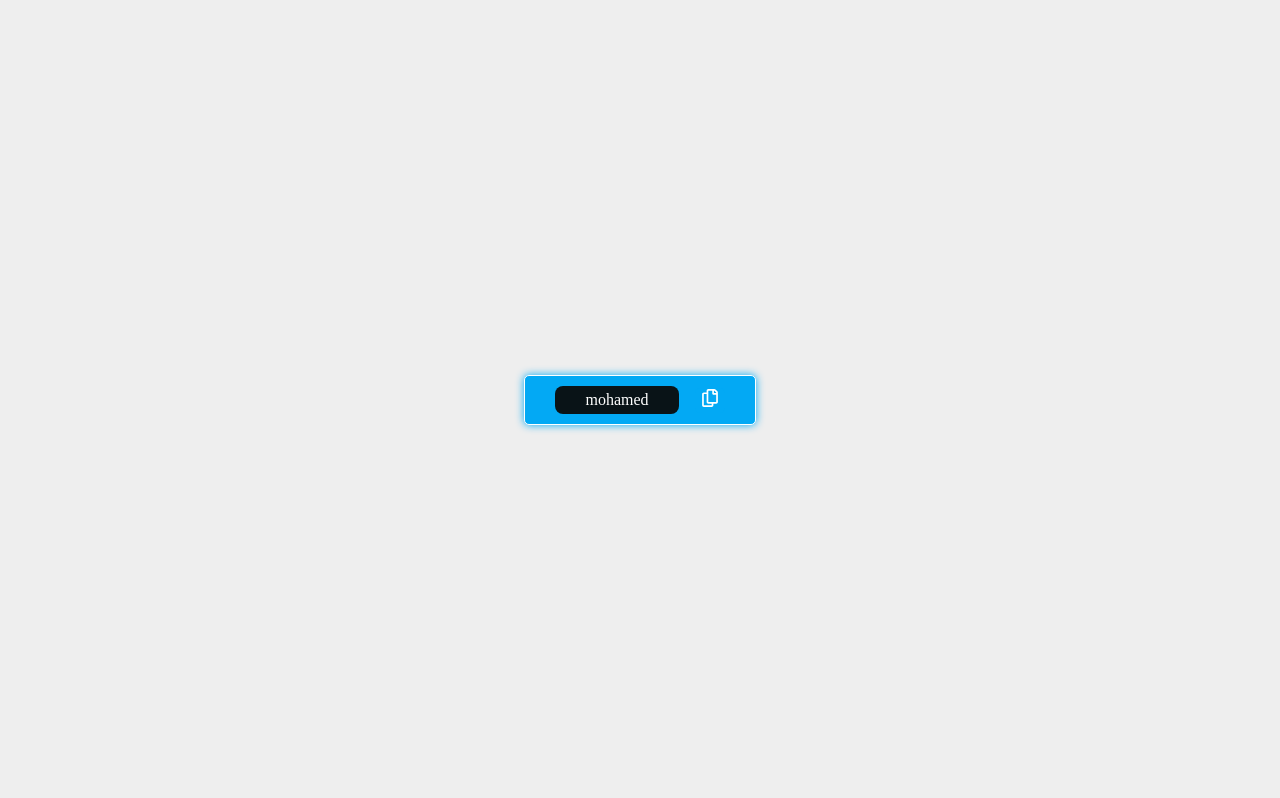
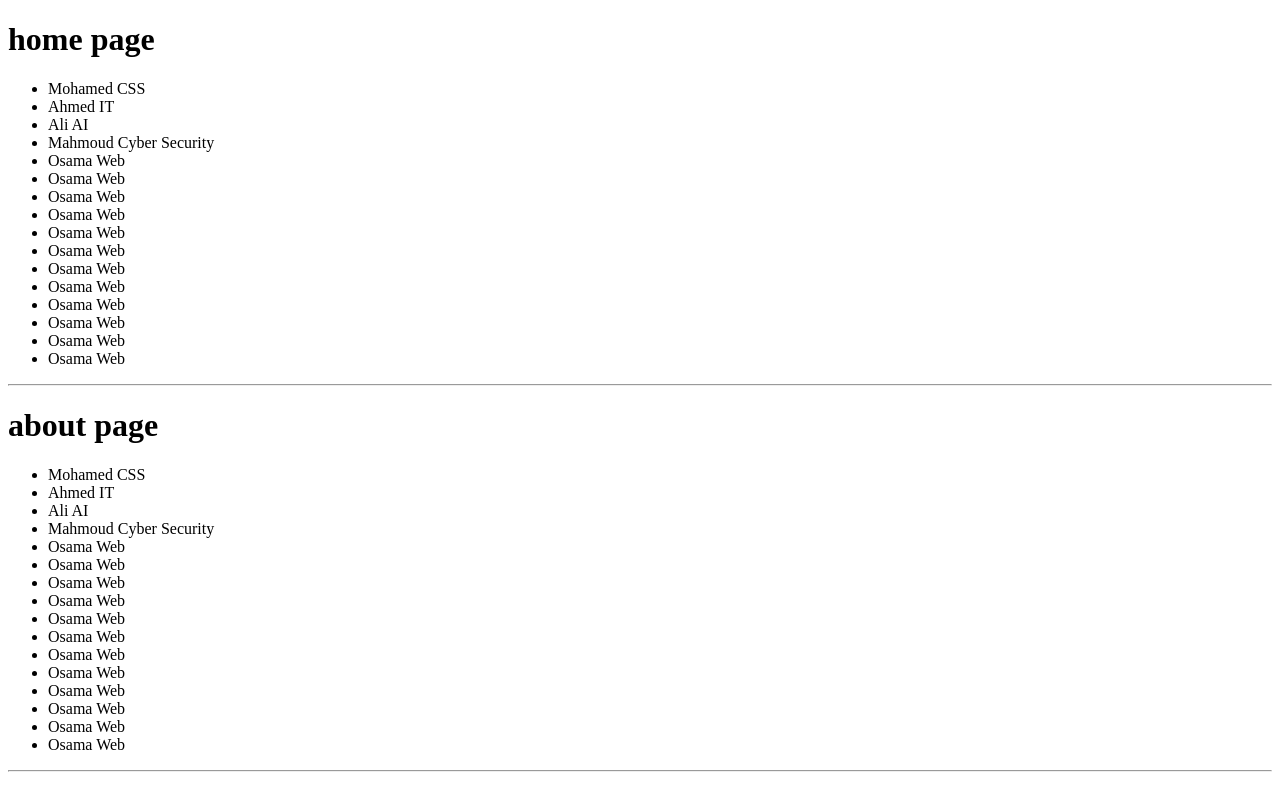
Before and after one commit to mo634/react-level-2, a React (Vite) app: page / in a window 1280 px wide. Shown: the top 798 px of the page. Built offline with nearby package versions, Linux system fonts and the light colour scheme.

Commit message:
9.Lists and keys part 1 use map

```diff
--- a/src/App.jsx
+++ b/src/App.jsx
@@ -1,37 +1,18 @@
-// 1️⃣ practical example and use case for  conditional rendering
-import './style.css'
-import React, { useState } from 'react'
-import { FaRegCopy } from "react-icons/fa";
-import { FaCheck } from "react-icons/fa";
+// Section 2
+//1️⃣ Lists And Keys
+import React from 'react'
+import People from './components/People'
 
 const App = () => {
-
-  const [isClicked, setIsClicked] = useState(false)
-  const [content, setContent] = useState("mohamed")
-  // write logic
-
-  const handleCopy = async () => {
-    setIsClicked(true)
-
-    await navigator.clipboard.writeText(content)
-
-    setTimeout(() => {
-      setIsClicked(false)
-    }, 3000);
+  const myArr = ["home", "about", "info"]
 
 
 
-  }
   return (
-    <div className='container'>
-
-      <p className='content'>{content}</p>
-
-      <button onClick={handleCopy} className='copy-button' >
-        {
-          isClicked ? <FaCheck /> : <FaRegCopy />
-        }
-      </button>
+    <div>
+      {
+        myArr.map((currentElement) => <People page={currentElement} />)
+      }
 
 
     </div>
--- /dev/null
+++ b/src/components/People.jsx
@@ -0,0 +1,30 @@
+import React from 'react'
+
+const People = ({ page }) => {
+    return (
+        <div className="">
+            <h1>{page} page</h1>
+            <ul>
+                <li>Mohamed CSS </li>
+                <li>Ahmed IT </li>
+                <li>Ali AI </li>
+                <li>Mahmoud Cyber Security </li>
+                <li>Osama Web </li>
+                <li>Osama Web </li>
+                <li>Osama Web </li>
+                <li>Osama Web </li>
+                <li>Osama Web </li>
+                <li>Osama Web </li>
+                <li>Osama Web </li>
+                <li>Osama Web </li>
+                <li>Osama Web </li>
+                <li>Osama Web </li>
+                <li>Osama Web </li>
+                <li>Osama Web </li>
+            </ul>
+            <hr />
+        </div>
+    )
+}
+
+export default People
--- a/src/main.jsx
+++ b/src/main.jsx
@@ -4,7 +4,5 @@ import { createRoot } from 'react-dom/client'
 import App from './App.jsx'
 
 createRoot(document.getElementById('root')).render(
-  <StrictMode>
-    <App />
-  </StrictMode>,
+  <App />
 )
--- a/src/style.css
+++ /dev/null
@@ -1,43 +0,0 @@
-body {
-    margin: 0;
-    padding: 0;
-    height: 100vh;
-    display: flex;
-    justify-content: center;
-    align-items: center;
-    background: #eee;
-}
-
-.container{
-    display: flex;
-    justify-content: center;
-    align-items: center;
-    gap: 1rem;
-    border: 1px solid #fff;
-    border-radius: 5px;
-    padding: 10px 30px;
-    background: #03a9f4;
-    color: white;
-    box-shadow: 0 0 8px #03a9f4;
-}
-.content{
-    margin: 0;
-    color: #fff;
-    padding: 1rem;
-    border-radius: 0.5rem;
-    background-color: #091317;
-    padding: 5px 30px;
-}
-.copy-button{
-    border: none;
-    border-radius: 5px;
-    font-size: large;
-    background: #03a9f4;
-    color: white;
-    transition: all 0.3s ease;
-}
-
-.copy-button:hover{
-    scale: 1.1;
-    cursor: pointer;
-}
```
